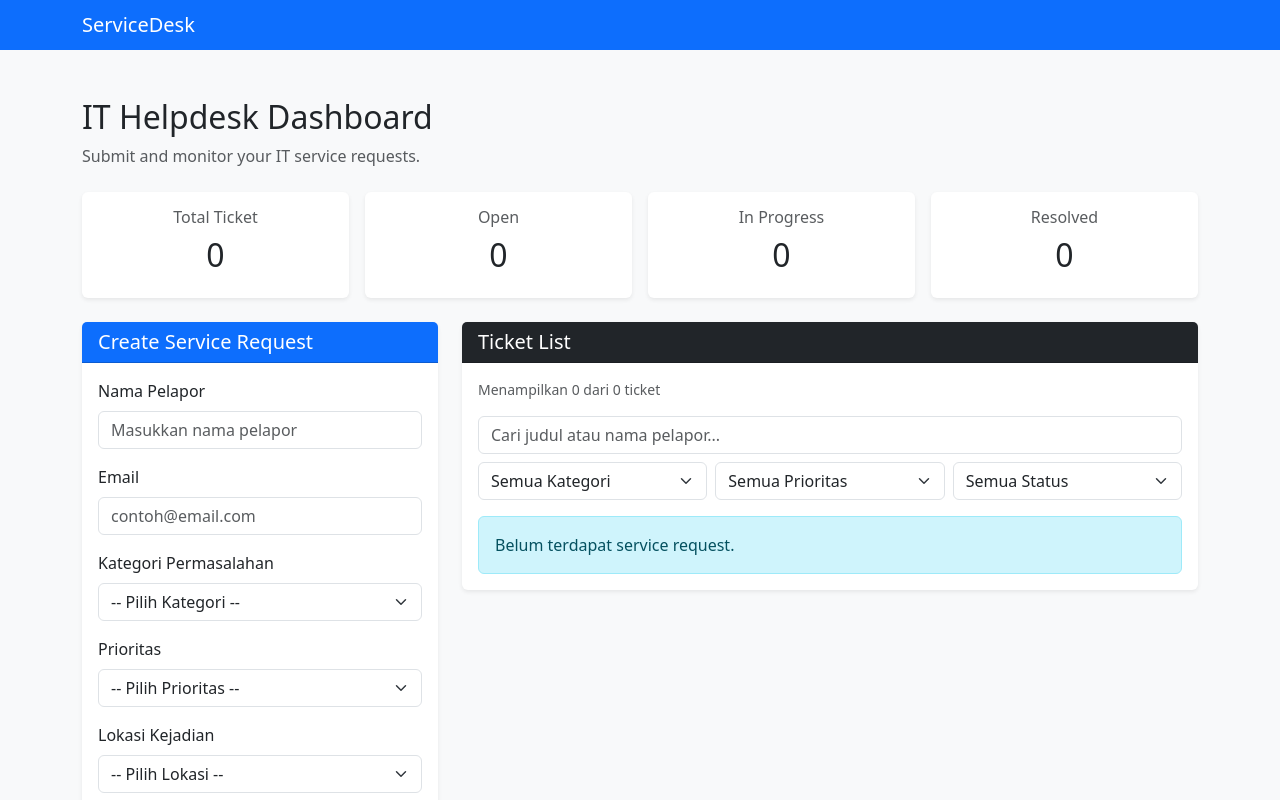
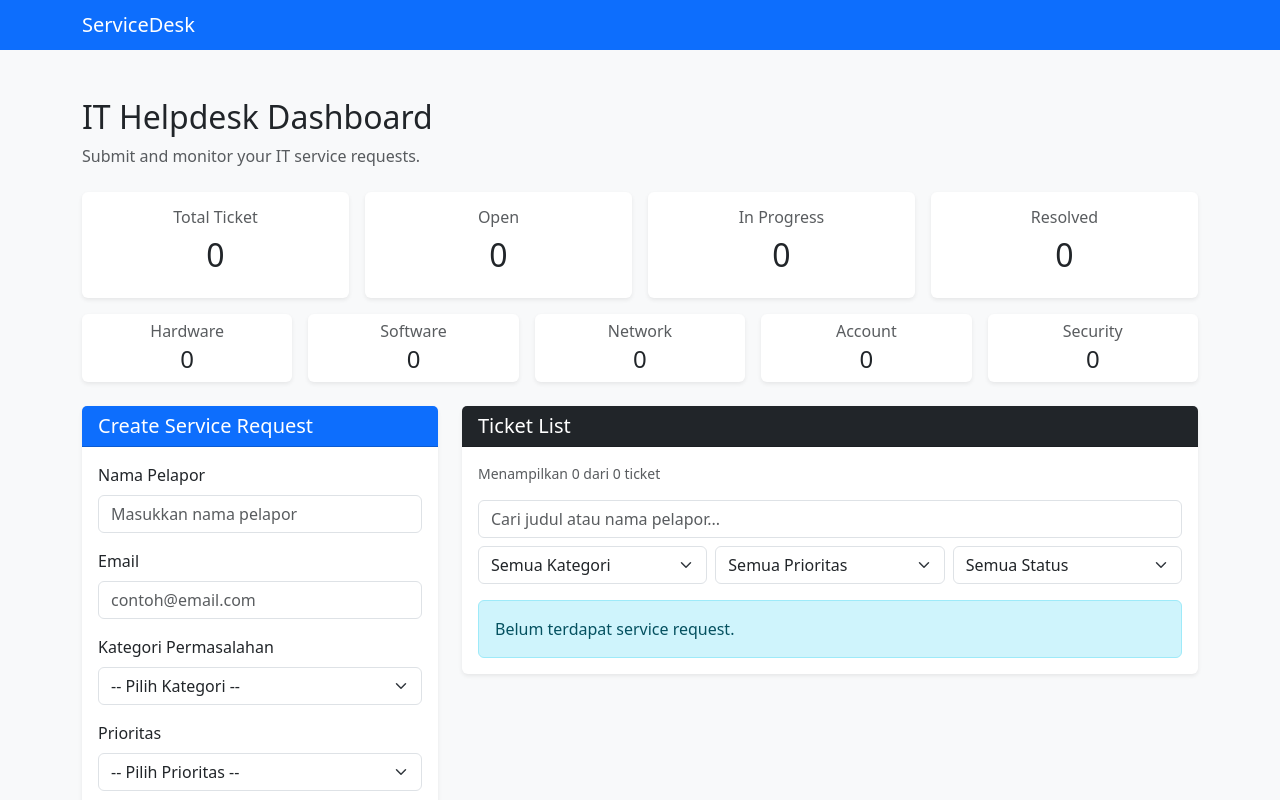
Before and after one commit to jvrlaws-byte/Praktikum_React_JS_2, a React (Vite) app: page / in a window 1280 px wide. Shown: the top 800 px of the page. Built offline with nearby package versions, Linux system fonts and the light colour scheme.

Commit message:
Latihan 5g: Tambahkan informasi jumlah ticket berdasarkan kategori

```diff
--- a/src/components/TicketSummary.jsx
+++ b/src/components/TicketSummary.jsx
@@ -1,4 +1,12 @@
 import { useTicket } from "../context/TicketContext";
+
+const categoryNames = [
+  "Hardware",
+  "Software",
+  "Network",
+  "Account",
+  "Security",
+];
 
 function TicketSummary() {
   const { tickets } = useTicket();
@@ -17,8 +25,16 @@ function TicketSummary() {
     (ticket) => ticket.status === "Resolved"
   ).length;
 
+  const categoryCounts = categoryNames.map((name) => ({
+    name,
+    count: tickets.filter(
+      (ticket) => ticket.category === name
+    ).length,
+  }));
+
   return (
-    <div className="row g-3 mb-4">
+    <>
+      <div className="row g-3 mb-3">
         <div className="col-md-3">
           <div className="card shadow-sm text-center">
             <div className="card-body">
@@ -55,6 +71,21 @@ function TicketSummary() {
           </div>
         </div>
       </div>
+
+      {/* JUMLAH TICKET PER KATEGORI */}
+      <div className="row row-cols-2 row-cols-md-5 g-3 mb-4">
+        {categoryCounts.map((item) => (
+          <div className="col" key={item.name}>
+            <div className="card shadow-sm text-center">
+              <div className="card-body py-2">
+                <h6 className="text-muted mb-1">{item.name}</h6>
+                <h4 className="mb-0">{item.count}</h4>
+              </div>
+            </div>
+          </div>
+        ))}
+      </div>
+    </>
   );
 }
 
```
Lines whose indentation alone changed are shown as unchanged.
